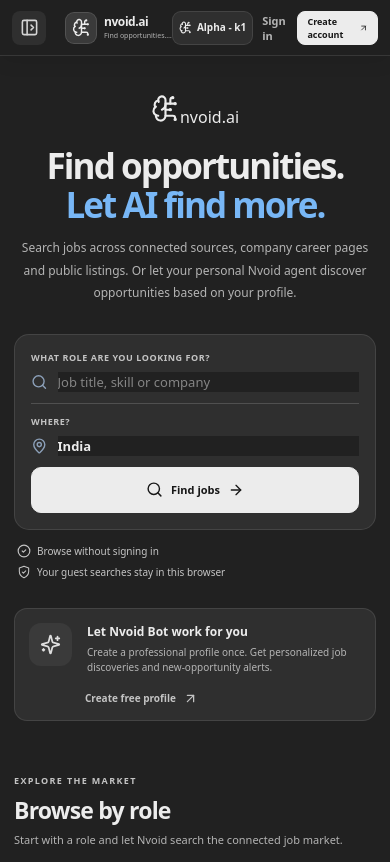
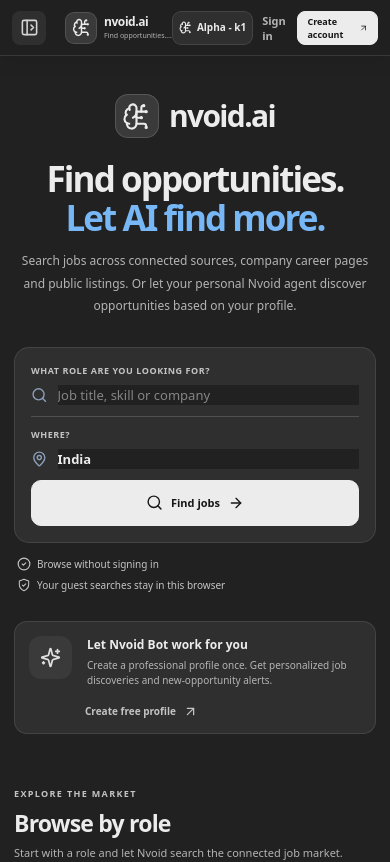
Before and after one commit to jobkar-official/nvoid_web_view, a Next.js app: page / in a window 390 px wide. Shown: the top 862 px of the page. Built offline with nearby package versions, Linux system fonts and the light colour scheme.

Commit message:
Style homepage Nvoid brand lockup

```diff
--- a/app/globals.css
+++ b/app/globals.css
@@ -1575,3 +1575,54 @@
     display: none;
   }
 }
+
+
+/* Homepage hero brand identity */
+.hero-brand-lockup {
+  display: inline-flex;
+  align-items: center;
+  justify-content: center;
+  gap: 13px;
+  margin: 0 auto 3px;
+}
+
+.hero-brand-mark {
+  display: grid;
+  width: 50px;
+  height: 50px;
+  flex: 0 0 50px;
+  place-items: center;
+  border: 1px solid rgba(255,255,255,.14);
+  border-radius: 15px;
+  color: #ececec;
+  background: #3a3a3a;
+}
+
+.hero-brand-name {
+  color: #ececec;
+  font-size: clamp(28px, 4vw, 38px);
+  font-weight: 750;
+  letter-spacing: -.055em;
+  line-height: 1;
+}
+
+.home-hero h1 {
+  margin-top: 18px;
+}
+
+@media (max-width: 620px) {
+  .hero-brand-lockup {
+    gap: 10px;
+  }
+
+  .hero-brand-mark {
+    width: 44px;
+    height: 44px;
+    flex-basis: 44px;
+    border-radius: 13px;
+  }
+
+  .hero-brand-name {
+    font-size: 30px;
+  }
+}
```
